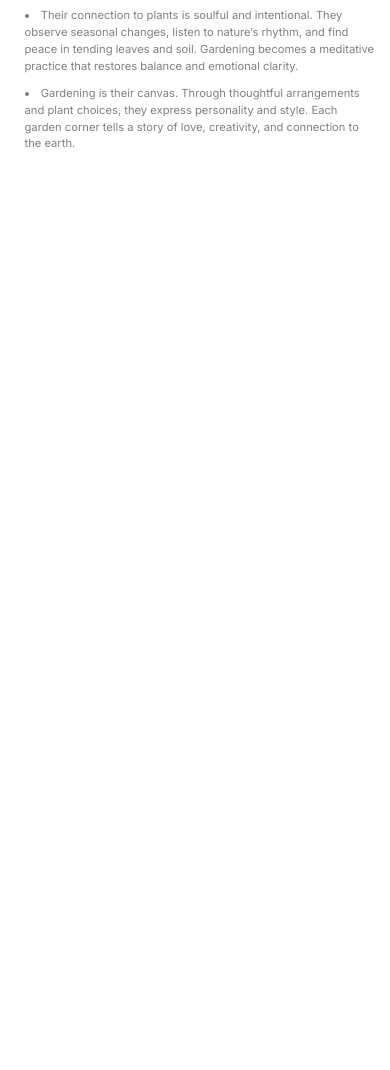
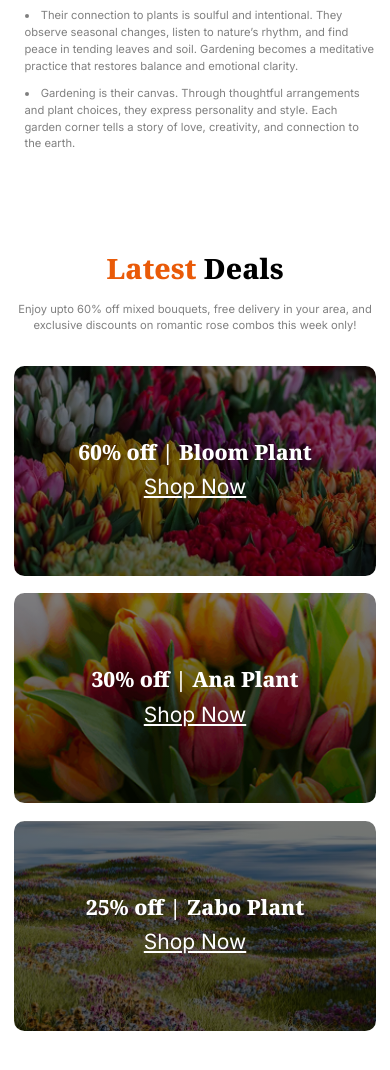
Before and after one commit to sagormajomder/A02-flower-shop, a plain HTML site: page index.html in a window 390 px wide. Shown: the part 2619-3689 px from the top of the page. Before the commit the page ends 2869 px from the top, so only its background shows below. Drawn offline with Linux system fonts and the light colour scheme.

Commit message:
Add deals section with responsive

```diff
--- a/index.html
+++ b/index.html
@@ -219,6 +219,31 @@
             </ul>
           </div>
         </section>
+        <!-- Deals Section -->
+        <section class="deals mb-lg">
+          <div class="plant__content d-flex flex-center">
+            <h2 class="heading-secondary mb-sm"><span>Latest</span> Deals</h2>
+            <p>
+              Enjoy upto 60% off mixed bouquets, free delivery in your area, and
+              exclusive discounts on romantic rose combos this week only!
+            </p>
+          </div>
+          <!-- Figures -->
+          <div class="deals__figures">
+            <div class="deals__figure deals__figure--1 d-flex flex-center">
+              <h3 class="heading-tertiary">60% off | Bloom Plant</h3>
+              <a href="#">Shop Now</a>
+            </div>
+            <div class="deals__figure deals__figure--2 d-flex flex-center">
+              <h3 class="heading-tertiary">25% off | Zabo Plant</h3>
+              <a href="#">Shop Now</a>
+            </div>
+            <div class="deals__figure deals__figure--3 d-flex flex-center">
+              <h3 class="heading-tertiary">30% off | Ana Plant</h3>
+              <a href="#">Shop Now</a>
+            </div>
+          </div>
+        </section>
       </div>
     </main>
   </body>
--- a/src/css/general.css
+++ b/src/css/general.css
@@ -77,6 +77,7 @@ button {
 }
 .heading-tertiary {
   font-size: 3.6rem;
+  color: var(--color-white);
 }
 
 .heading-quaternary {
--- a/src/css/responsive.css
+++ b/src/css/responsive.css
@@ -68,6 +68,52 @@
   .client {
     margin-top: -6rem;
   }
+
+  .deals__figures {
+    grid-template-columns: 1fr;
+    grid-template-rows: repeat(3, 30rem);
+    gap: 2.5rem;
+  }
+
+  .deals__figure--2 {
+    grid-row: 3 / span 1;
+    grid-column: 1 / span 1;
+  }
+  .deals__figure--1,
+  .deals__figure--2,
+  .deals__figure--3 {
+    background-size: cover;
+  }
+
+  .deals__figure:nth-child(odd) .heading-tertiary {
+    font-size: 3rem;
+  }
+  .deals__figure:nth-child(even) .heading-tertiary {
+    font-size: 3rem;
+  }
+
+  .deals__figure--1 {
+    background: linear-gradient(rgba(0, 0, 0, 0.5), rgba(0, 0, 0, 0.6)),
+      url(../assets/deal-bloom.png);
+    background-repeat: no-repeat;
+    background-size: cover;
+  }
+  .deals__figure--2 {
+    background: linear-gradient(rgba(0, 0, 0, 0.5), rgba(0, 0, 0, 0.6)),
+      url(../assets/deal-zabo.png);
+    background-repeat: no-repeat;
+    background-size: cover;
+  }
+  .deals__figure--3 {
+    background: linear-gradient(rgba(0, 0, 0, 0.5), rgba(0, 0, 0, 0.7)),
+      url(../assets/deal-ana.png);
+    background-repeat: no-repeat;
+    background-size: cover;
+  }
+  .deals__figure:nth-child(odd) a:link,
+  .deals__figure:nth-child(odd) a:visited {
+    font-size: 3rem;
+  }
 }
 /* ///////////////////////////////////// */
 /* Mobile 480px */
--- a/src/css/style.css
+++ b/src/css/style.css
@@ -125,3 +125,54 @@
   top: -15%;
   right: -18%;
 }
+/* ///////////////////////////////////// */
+/* DEALS */
+/* ///////////////////////////////////// */
+.deals__figures {
+  display: grid;
+  grid-template-columns: 35% 1fr;
+  grid-template-rows: 20rem 20rem;
+  gap: 2.5rem;
+}
+.deals__figure {
+  border-radius: 1.5rem;
+  flex-direction: column;
+  text-align: center;
+  gap: 5px;
+}
+
+.deals__figure:nth-child(odd) .heading-tertiary {
+  font-size: 2rem;
+}
+
+.deals__figure--1 {
+  background: linear-gradient(rgba(0, 0, 0, 0.1), rgba(0, 0, 0, 0.6)),
+    url(../assets/deal-bloom.png);
+  background-repeat: no-repeat;
+  background-size: cover;
+}
+.deals__figure--2 {
+  background: linear-gradient(rgba(0, 0, 0, 0.1), rgba(0, 0, 0, 0.6)),
+    url(../assets/deal-zabo.png);
+  background-repeat: no-repeat;
+
+  grid-row: 1 / -1;
+  grid-column: 2 / span 1;
+}
+.deals__figure--3 {
+  background: linear-gradient(rgba(0, 0, 0, 0.1), rgba(0, 0, 0, 0.7)),
+    url(../assets/deal-ana.png);
+  background-repeat: no-repeat;
+  background-size: cover;
+}
+
+.deals__figure a:link,
+.deals__figure a:visited {
+  color: var(--color-white);
+  text-decoration: underline;
+}
+
+.deals__figure:nth-child(even) a:link,
+.deals__figure:nth-child(even) a:visited {
+  font-size: 3rem;
+}
```
